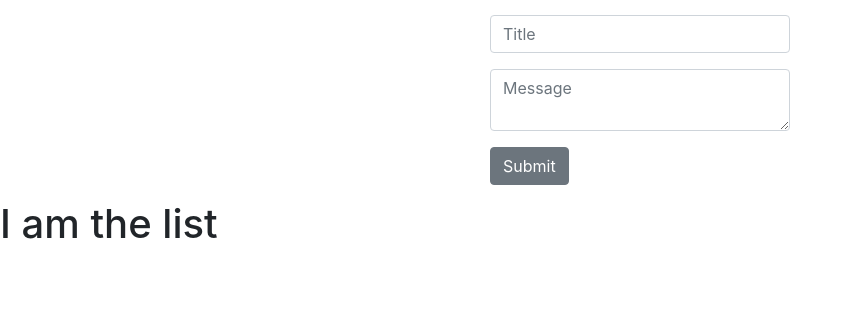
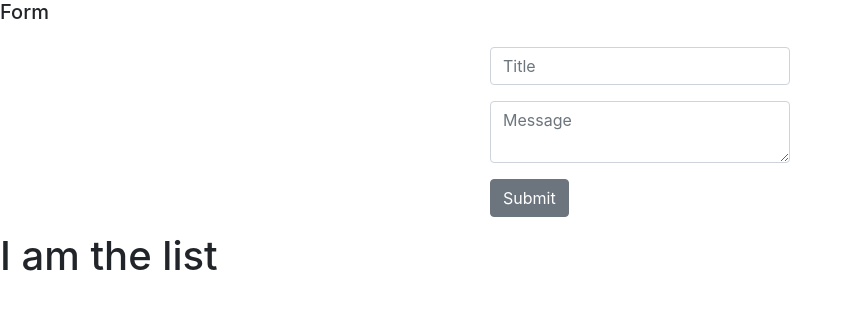
Before and after one commit to shanudjn/react-crud, a React (Create React App) app in the folder frontend/: page / in a window 1280 px wide. Shown: the top 310 px of the page, without its empty margins (0-852 px from the left). Built offline with nearby package versions, Linux system fonts and the light colour scheme.

Commit message:
added bootstrap form

```diff
--- a/frontend/src/components/PostMessageForm.js
+++ b/frontend/src/components/PostMessageForm.js
@@ -5,6 +5,8 @@ import { Button, Form, FormGroup, Label, Input } from 'reactstrap';
 
 const PostMessagesForm = () => {
     return (
+        <>
+            <h5>Form</h5>
             <div className='form'>
                 <Form>
                     <FormGroup>
@@ -17,6 +19,7 @@ const PostMessagesForm = () => {
                     <Button>Submit</Button>
                 </Form>
             </div>
+        </>
 
     )
 }
```
Lines whose indentation alone changed are shown as unchanged.
